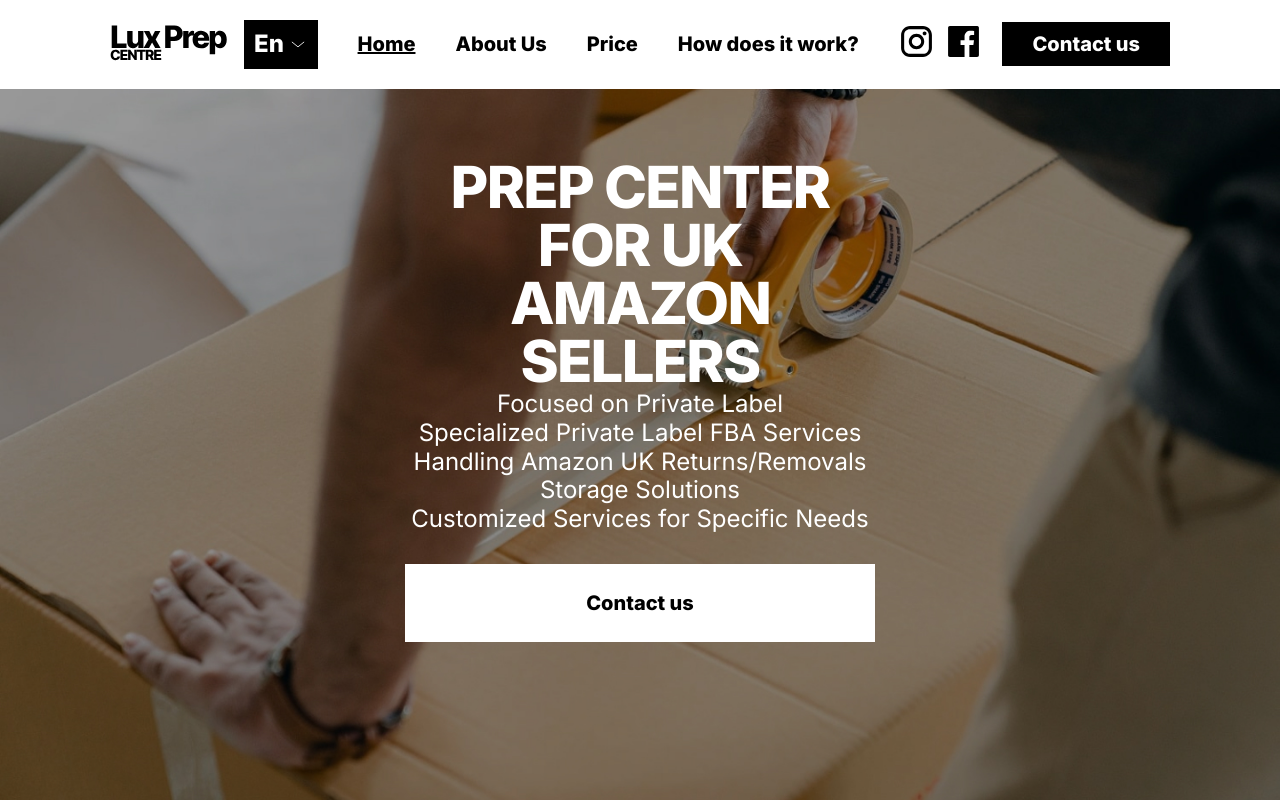
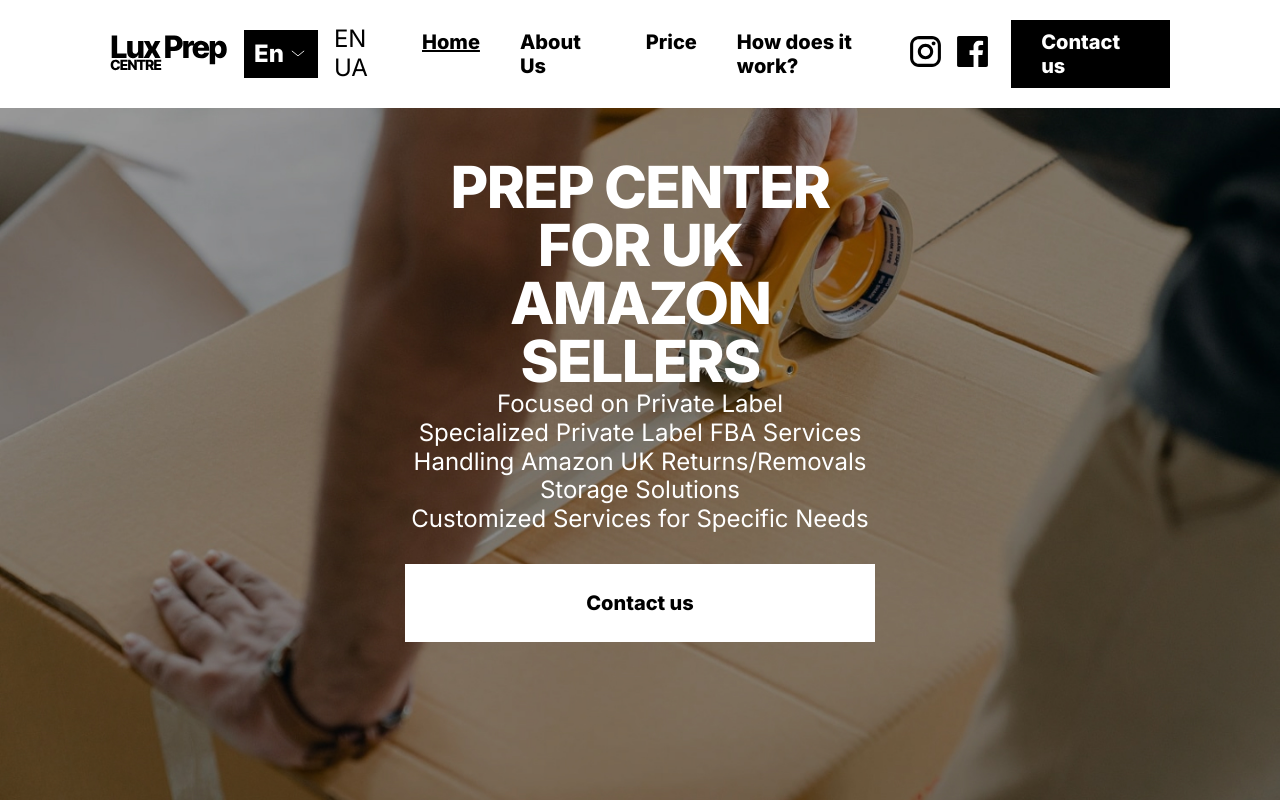
Before and after one commit to BobuskiyA/lux-prep-center, a React (Vite) app: page / in a window 1280 px wide. Built offline with nearby package versions, Linux system fonts and the light colour scheme.

Commit message:
Add translator

```diff
--- /dev/null
+++ b/i18n.js
@@ -0,0 +1,22 @@
+import en from "./trans/en.json";
+import ua from "./trans/ua.json";
+
+import { initReactI18next } from "react-i18next";
+import i18n from "i18next";
+
+const resources = {
+  en: {
+    translation: en,
+  },
+  ua: {
+    translation: ua,
+  },
+};
+
+i18n.use(initReactI18next).init({
+  resources,
+  lng: JSON.parse(localStorage.getItem("language")),
+  fallbackLng: "en",
+});
+
+export default i18n;
--- a/package.json
+++ b/package.json
@@ -12,8 +12,10 @@
   "dependencies": {
     "classnames": "^2.5.1",
     "framer-motion": "^11.3.21",
+    "i18n": "^0.15.1",
     "react": "^18.3.1",
     "react-dom": "^18.3.1",
+    "react-i18next": "^15.0.1",
     "react-router-dom": "^6.26.0"
   },
   "devDependencies": {
--- a/src/components/Header/Header.jsx
+++ b/src/components/Header/Header.jsx
@@ -1,9 +1,13 @@
-import React, { useState } from "react";
+import React, { useState, useEffect } from "react";
 
 import "./Header.scss";
 import { Link, NavLink } from "react-router-dom";
-import { Button } from "../Button/Button"
+import { Button } from "../Button/Button";
 import classNames from "classnames";
+
+import { useTranslation } from "react-i18next";
+import useLocalStorage from "../../hooks/use-localstorage";
+import i18n from "../../../i18n";
 
 const languages = ["En", "Ua", "Ru"];
 
@@ -27,17 +31,80 @@
 ];
 
 export const Header = () => {
+  const { t } = useTranslation();
+  const [language, setLanguage] = useLocalStorage("language", "en");
+
+  useEffect(() => {
+    const urlParams = new URLSearchParams(window.location.search);
+    const langParam = urlParams.get("lang");
+
+    if (langParam && ["en", "ua"].includes(langParam)) {
+      setLanguage(langParam);
+      i18n.changeLanguage(langParam);
+    } else {
+      const pathSegments = window.location.pathname.split("/");
+      const lastSegment = pathSegments[pathSegments.length - 1];
+
+      if (lastSegment === "ua") {
+        setLanguage("ua");
+        i18n.changeLanguage("ua");
+      } else {
+        setLanguage("en");
+        i18n.changeLanguage("en");
+      }
+    }
+  }, []);
+
+  const updateUrl = (lang) => {
+    const baseUrl = window.location.origin;
+    const newUrl = `${baseUrl}/${lang}`;
+    window.history.replaceState(null, "", newUrl);
+  };
+
+  const handleLanguageChange = (selectedLanguage) => {
+    // Set language and save to local storage
+    i18n.changeLanguage(selectedLanguage);
+    setLanguage(selectedLanguage);
+    updateUrl(selectedLanguage);
+  };
+
   return (
     <header className="header container">
       <div className="left">
         <img src="/logo.svg" alt="" className="header__logo" />
         <DropDown />
+        <div className="header-trans">
+          <button
+            className={language === "en" ? "active" : ""}
+            onClick={() => handleLanguageChange("en")}
+          >
+            {t("EN")}
+          </button>
+          <span></span>
+          <button
+            className={language === "ua" ? "active" : ""}
+            onClick={() => handleLanguageChange("ua")}
+          >
+            {t("UA")}
+          </button>
+        </div>{" "}
+        <span></span>
+        <button
+          className={language === "ua" ? "active" : ""}
+          onClick={() => handleLanguageChange("ua")}
+        ></button>
       </div>
       <div className="center">
         {navigation.map((currLink, i) => (
-          <NavLink to={currLink.slug} key={i} className={({isActive}) => classNames({
-            "link--active": isActive
-          })}>
+          <NavLink
+            to={currLink.slug}
+            key={i}
+            className={({ isActive }) =>
+              classNames({
+                "link--active": isActive,
+              })
+            }
+          >
             {currLink.title}
           </NavLink>
         ))}
@@ -74,7 +141,7 @@
           </a>
         </div>
         <Button href="/contact" classes="header__button">
-          Contact us
+          {t("Contact us")}
         </Button>
       </div>
     </header>
--- /dev/null
+++ b/src/hooks/use-localstorage.js
@@ -0,0 +1,31 @@
+import { useState } from "react";
+
+const useLocalStorage = (key, defaultValue) => {
+  const [storedValue, setStoredValue] = useState(() => {
+    try {
+      const value = localStorage.getItem(key);
+
+      if (value) {
+        return JSON.parse(value);
+      } else {
+        localStorage.setItem(key, JSON.stringify(defaultValue));
+        return defaultValue;
+      }
+    } catch (error) {
+      return defaultValue;
+    }
+  });
+
+  const setValue = (newValue) => {
+    try {
+      localStorage.setItem(key, JSON.stringify(newValue));
+    } catch (error) {
+      console.log(error);
+    }
+    setStoredValue(newValue);
+  };
+
+  return [storedValue, setValue];
+};
+
+export default useLocalStorage;
--- /dev/null
+++ b/trans/en.json
@@ -0,0 +1,5 @@
+{
+  "EN": "EN",
+  "UA": "UA",
+  "Contact us": "Contact us"
+}
--- /dev/null
+++ b/trans/ua.json
@@ -0,0 +1,5 @@
+{
+  "EN": "EN",
+  "UA": "UA",
+  "Contact us": "Зв'яжіться з нами"
+}
```
Also changed, not shown: 1 other file (tests, documents, lock files or other folders).
